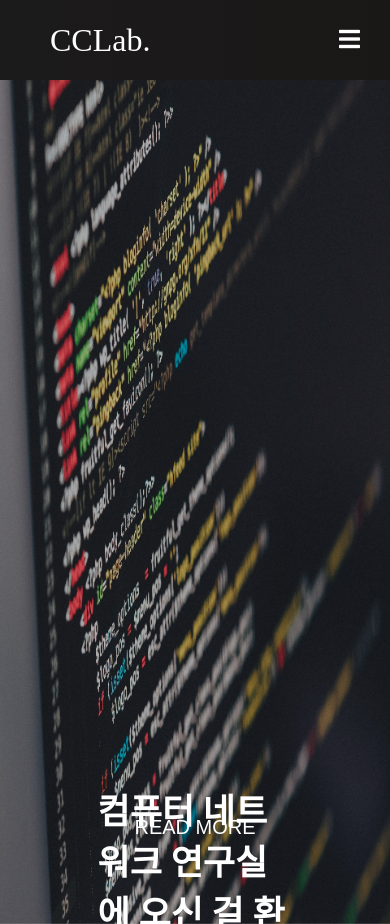
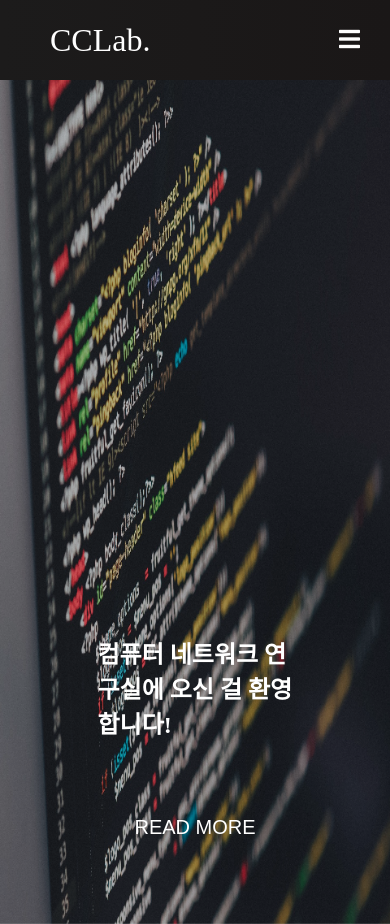
Before and after one commit to seongjinss555/CCLab_HomePage, a React (Create React App) app: page / in a window 390 px wide. Built offline with nearby package versions, Linux system fonts and the light colour scheme.

Commit message:
media responsive

```diff
--- a/src/component/HomeSection.css
+++ b/src/component/HomeSection.css
@@ -39,3 +39,16 @@
   transform: scale(1.1);
   transition: transform 1.2s ease-in-out;
 }
+
+@media (max-width: 768px) {
+  .image-container > h1 {
+    top: 70%; /* 화면 중앙에 위치 */
+    transform: translate(-50%, -50%); /* 수직 중앙 정렬 */
+    font-size: 24px; /* 작은 화면에서 글자 크기 조정 */
+  }
+
+  .image-container > button {
+    top: calc(70% + 40px); /* h1 바로 아래에 위치하도록 조정 */
+    font-size: 18px; /* 작은 화면에서 버튼 크기 조정 */
+  }
+}
```
